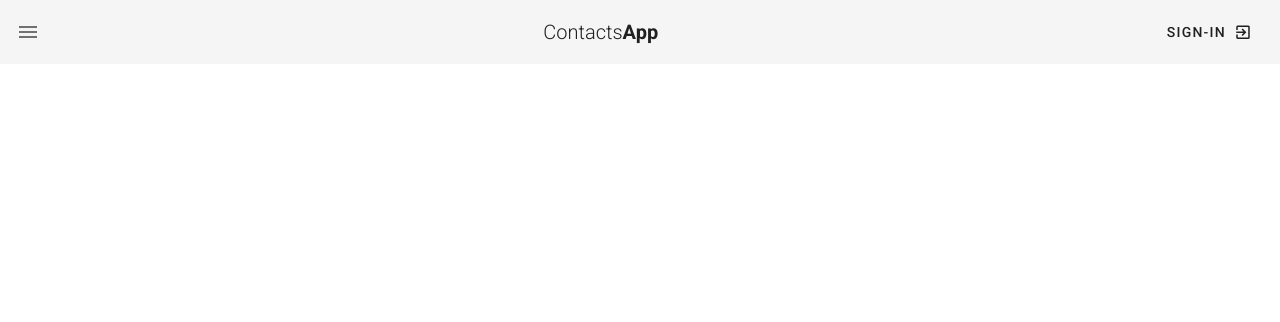
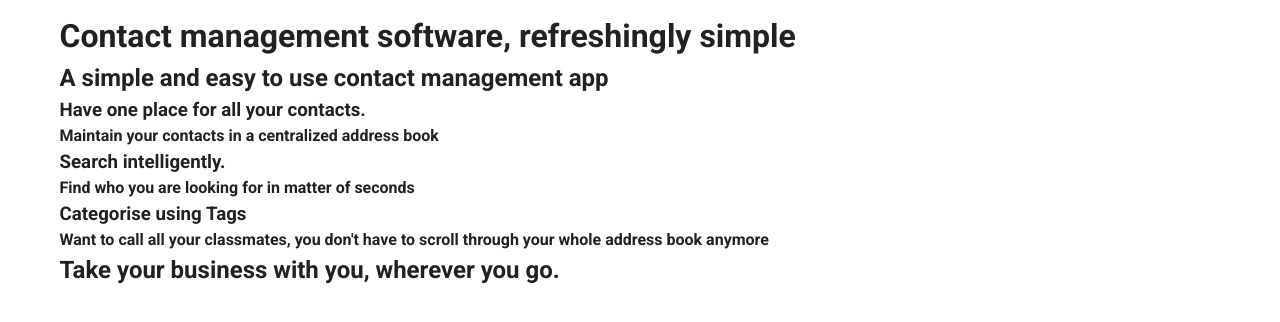
Before and after one commit to 0xecho/Contact-App, a Vue app: page / in a window 1280 px wide. Shown: the top 322 px of the page. Built offline with nearby package versions, Linux system fonts and the light colour scheme.

Commit message:
Minor changes

```diff
--- a/src/components/ContactDetails.vue
+++ b/src/components/ContactDetails.vue
@@ -1,7 +1,7 @@
 <template>
   <v-container >
         <v-row>
-        <v-btn icon link href="/">
+        <v-btn icon link href="/contacts">
             <v-icon big>arrow_back</v-icon>
         </v-btn>
         </v-row>
--- a/src/components/Navbar.vue
+++ b/src/components/Navbar.vue
@@ -8,19 +8,10 @@
                 <span class="font-weight-bold">App</span>
             </v-toolbar-title>
             <v-spacer></v-spacer>
-            <template v-if="loggedIn()">
-                <v-btn text link router to="/logout">
-                    <span>Sign-out</span>
-                    <v-icon right>mdi-exit-to-app</v-icon>
-                </v-btn>
-            </template>
-            <template v-else>
-                <v-btn text link router to="/login">
-                    <span>Sign-in</span>
-                    <v-icon right>mdi-exit-to-app</v-icon>
-                </v-btn>
-            </template>
-
+            <v-btn text link router to="/logout">
+                <span>Sign-out</span>
+                <v-icon right>mdi-exit-to-app</v-icon>
+            </v-btn>
         </v-app-bar>
         <v-navigation-drawer v-model="drawer" app color="grey lighten-5">
             <v-list>
@@ -41,19 +32,23 @@
                             <img src="/dummy.svg" alt="alt">
                         </v-avatar>
                     </v-flex>
+
+                    <p class="mt-3">Elias Amha</p>
                 </v-layout>
-               <!-- <v-list-item link >
+               <v-list-item link router to="/profile">
+                        <v-list-item-action>
+                            <v-icon left small>person</v-icon>
+                        </v-list-item-action>
                         <v-list-item-title>Profile</v-list-item-title>
-                </v-list-item> -->
+                </v-list-item>
 
                 <v-list-group
                     no-action
-                    value="true"
                 >
                     <template v-slot:activator>
                         <!-- <v-list-tile-content> -->
                             <v-list-item-action>
-                                <v-icon left small>person</v-icon>
+                                <v-icon left small>contacts</v-icon>
                             </v-list-item-action>
                             Contacts
 
@@ -67,7 +62,7 @@
 
                     </v-list-item>
                     <v-list-item
-                        link href="/"
+                        link href="/contacts"
                     >
                         <v-list-item-title>View All Contacts</v-list-item-title>
 
@@ -77,7 +72,6 @@
 
                 <v-list-group
                     no-action
-                    value="true"
                 >
                     <template v-slot:activator>
                         <!-- <v-list-tile-content> -->
--- a/src/router/index.js
+++ b/src/router/index.js
@@ -39,7 +39,7 @@ const routes = [
     component: Register
   },
   {
-    path: '/contact',
+    path: '/contacts',
     name: 'Contacts',
     component: Contacts
   },
--- a/src/views/AddContact.vue
+++ b/src/views/AddContact.vue
@@ -9,7 +9,7 @@
         <v-col cols="3">
             <v-card flat>
                 <v-card-title primary-title>
-                <v-btn icon link href="/">
+                <v-btn icon link href="/contacts">
                     <v-icon big>arrow_back</v-icon>
                 </v-btn>
                     Add New Contact
--- a/src/views/Home.vue
+++ b/src/views/Home.vue
@@ -1,19 +1,44 @@
 <template>
   <v-container>
-    <Navbar />
-
+    <v-content>
+      <h1 class="heading"> Contact management software, refreshingly simple</h1>
+        <h2 class="subheading">
+        A simple and easy to use contact management app
+        </h2>
+        <h3>
+        Have one place for all your contacts.
+        </h3>
+        <h4>
+        Maintain your contacts in a centralized address book
+        </h4>
+        <h3>
+        Search intelligently.
+        </h3>
+        <h4>
+        Find who you are looking for in matter of seconds
+        </h4>
+        <h3>
+        Categorise using Tags
+        </h3>
+        <h4>
+        Want to call all your classmates, you don't have to scroll through your whole address book anymore
+        </h4>
+        <h2>
+          Take your business with you, wherever you go.
+        </h2>
+      </v-content>
   </v-container>
 </template>
 
 <script>
 
 
-import Navbar from '@/components/Navbar'
+// import Navbar from '@/components/Navbar'
 
 export default {
   name: 'Home',
   components: {
-    Navbar,
+    // Navbar,
     // Login
   },
 }
```
